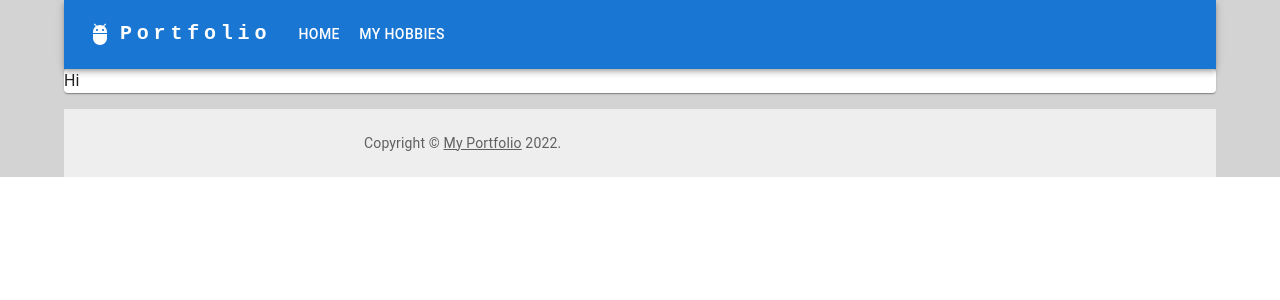
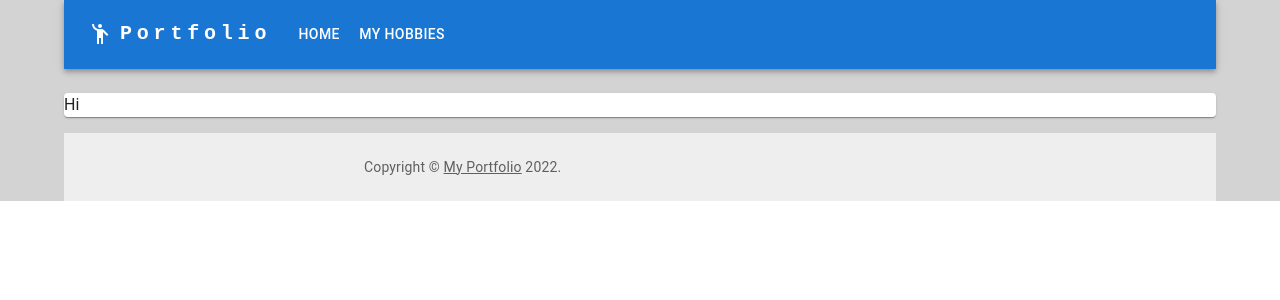
Before and after one commit to ErnestasRa/Portfolio-Page---React-TypeScript-NodeJS-MUI, a React (Create React App) app: page /hobbies in a window 1280 px wide. Shown: the top 300 px of the page. Built offline with nearby package versions, Linux system fonts and the light colour scheme.

Commit message:
feat: changed app-bar icon and started doing hobbies page

```diff
--- a/src/components/app-bar/app-bar.tsx
+++ b/src/components/app-bar/app-bar.tsx
@@ -2,7 +2,7 @@
 import * as React from 'react';
 import IconButton from '@mui/material/IconButton';
 import MenuIcon from '@mui/icons-material/Menu';
-import AdbRoundedIcon from '@mui/icons-material/AdbRounded';
+import EmojiPeopleIcon from '@mui/icons-material/EmojiPeople';
 import {
   AppBar,
   Box,
@@ -31,7 +31,7 @@ const ResponsiveAppBar: React.FC = () => {
     <AppBar position="sticky">
       <Container maxWidth="xl">
         <Toolbar disableGutters>
-          <AdbRoundedIcon sx={{ display: { xs: 'none', md: 'flex' }, mr: 1 }} />
+          <EmojiPeopleIcon sx={{ display: { xs: 'none', md: 'flex' }, mr: 1 }} />
           <Typography
             variant="h6"
             noWrap
@@ -88,7 +88,7 @@ const ResponsiveAppBar: React.FC = () => {
               ))}
             </Menu>
           </Box>
-          <AdbRoundedIcon sx={{ display: { xs: 'flex', md: 'none' }, mr: 1 }} />
+          <EmojiPeopleIcon sx={{ display: { xs: 'flex', md: 'none' }, mr: 1 }} />
           <Typography
             variant="h5"
             noWrap
--- a/src/components/footer/footer.tsx
+++ b/src/components/footer/footer.tsx
@@ -8,7 +8,7 @@ import Link from '@mui/material/Link';
 const Copyright = () => (
   <Typography variant="body2" color="text.secondary">
     {'Copyright © '}
-    <Link color="inherit" href="https://www.google.com">
+    <Link color="inherit" href="/">
       My Portfolio
     </Link>
     {' '}
--- a/src/pages/my-hobbies.tsx
+++ b/src/pages/my-hobbies.tsx
@@ -9,7 +9,14 @@ import StickyFooter from 'components/footer/footer';
 const MyHobbies:React.FC = () => (
   <Container>
     <ResponsiveAppBar />
-    <Paper>
+    <Paper sx={{
+      display: 'flex',
+      flexDirection: { xs: 'column', md: 'row' },
+      alignContent: 'center',
+      alignItems: { xs: 'center', md: 'center' },
+      mt: '3vh',
+    }}
+    >
       Hi
     </Paper>
     <StickyFooter />
```
Also changed, not shown: src/components/hobbies/motorcycle-hobby.tsx (added, +11 -0 lines).
